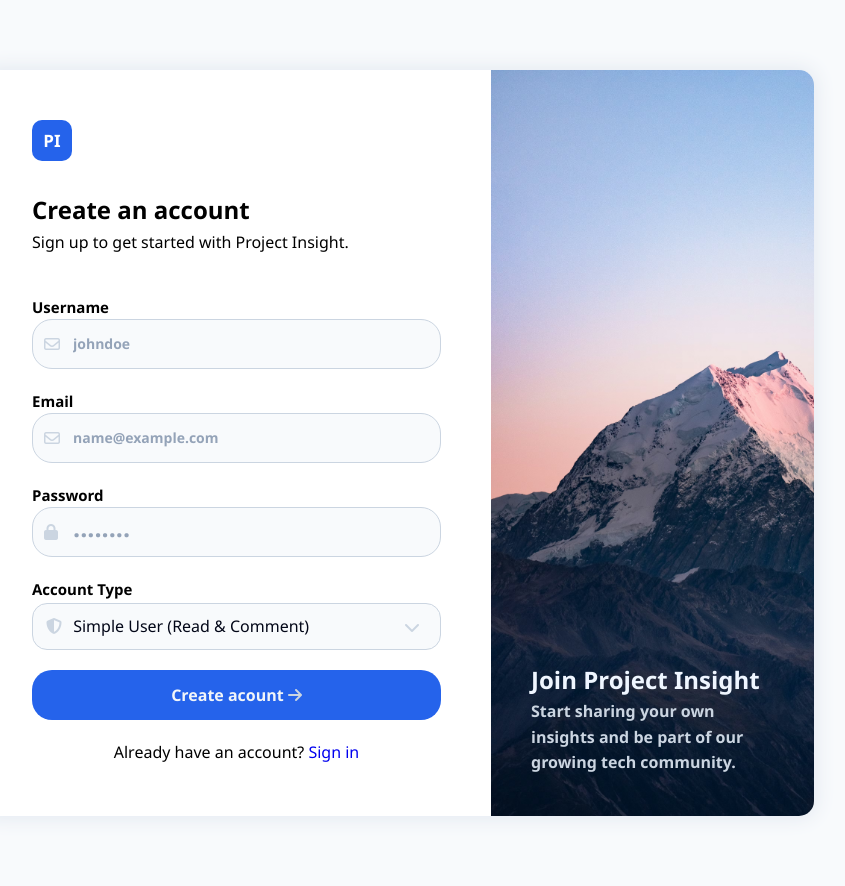
After one commit to MarwanBouhamid07/Project-final-blog, a PHP site: page /pages/signin.php in a window 1280 px wide. The commit adds this page. Shown: the whole page, without its empty margins (242-1087 px from the left). Run offline with PHP 8.4, Linux system fonts and the light colour scheme; tables that the repository leaves empty or names only in its code hold one stand-in row (values such as "Sample post"); some libraries are stand-ins or nearby versions.

Commit message:
add a sign in page just html and css code

```diff
--- a/assets/styles/header.css
+++ b/assets/styles/header.css
@@ -182,7 +182,7 @@ border: 1px solid var(--color-slate-200);
 .role{
     color: var(--color-primary-600);
 }
-@media (max-width:2136px) {
+@media (max-width:1900px) {
     main{
         width: 90%;
     }
--- a/assets/styles/login.css
+++ b/assets/styles/login.css
@@ -68,6 +68,9 @@ body {
     margin-bottom: 30px;
 
 }
+.loginform{
+    width: 80%;
+}
 .siginTitle{
     margin-bottom: 40px;
 }
@@ -76,11 +79,11 @@ body {
     height: 600px;
     box-shadow: 0 0 20px 2px var(--color-slate-200);
     background-color: var(--color-bg-surface);
-    background-repeat: no-repeat;
     border-radius: 15px;
     display: flex;
 }
 .welcome{
+    background-repeat: no-repeat;
     background-image: url('../uploads/bglogin.jpg');
     color: var(--color-primary-50);
     border-radius: 15px 0 0 15px;
--- /dev/null
+++ b/assets/styles/signin.css
@@ -0,0 +1,71 @@
+.welcome{
+        border-radius: 0 15px 15px 0;
+        background-image: url(../uploads/photo-1554629947-334ff61d85dc.avif);
+        flex-grow: 1;
+        background-size: cover;
+}
+.card-sigin{
+    height: fit-content;
+    margin:70px 0;
+}
+
+
+.selected-option {
+    display: flex;
+    justify-content: space-between;
+}
+i{
+    color: var(--color-slate-300);
+
+}
+.fa-shield-alt{
+    position: relative;
+    left: -7px;
+
+}
+
+.select-box {
+    border: 1px solid var(--color-slate-300);
+    border-radius: 15px;
+    padding: 10px 20px;
+    cursor: pointer;
+    position: relative;
+    background-color: var(--color-bg-main);
+    width: 100%;
+}
+
+.selected-option {
+    display: flex;
+    align-items: center;
+    gap: 10px;
+    color: var(--color-slate-950);
+}
+
+
+.options-list {
+    position: absolute;
+    top: 100%;
+    left: 0;
+    right: 0;
+    background: white;
+    border: 1px solid #ccc;
+    box-shadow: 0 4px 10px rgba(0,0,0,0.1);
+    list-style: none;
+    padding: 0;
+    margin-top: 5px;
+    display: none;
+    z-index: 100;
+}
+
+.options-list li {
+    padding: 12px 20px;
+}
+
+.options-list li:hover, .options-list li.active {
+    background-color: var(--color-primary-100);
+    color: var( --color-slate-800);
+}
+
+.select-box.open .options-list {
+    display: block;
+}
--- /dev/null
+++ b/pages/signin.php
@@ -0,0 +1,106 @@
+<?php
+require_once "../config/database.php";
+session_start();
+?>
+<!DOCTYPE html>
+<html lang="en">
+
+<head>
+    <meta charset="UTF-8">
+    <meta name="viewport" content="width=device-width, initial-scale=1.0">
+    <title>sign in</title>
+    <link rel="stylesheet" href="../assets/styles/login.css">
+    <link rel="stylesheet" href="../assets/styles/signin.css">
+    <script src="https://kit.fontawesome.com/8f8b4a4f39.js" crossorigin="anonymous"></script>
+</head>
+
+<body>
+    <?php if (isset($_SESSION['error'])): ?>
+        <div class="error" style="color: red; text-align: center;">
+            <?php
+            echo $_SESSION['error'];
+            unset($_SESSION['error']);
+            ?>
+        </div>
+    <?php endif; ?>
+    <section class="card-sigin card-login">
+        <div class="loginform">
+            <div class="logo">PI</div>
+            <div class="siginTitle">
+                <h2>Create an account</h2>
+                <p>Sign up to get started with Project Insight.</p>
+            </div>
+            <form action="../actions/auth-login.php" method="post">
+                <div class="group group-username">
+                    <label for="username">Username</label>
+                    <span class="pass-icon"><i class="fa-regular fa-envelope"></i></span>
+                    <input type="text" placeholder="johndoe" id="username" name="username" required>
+                </div>
+                <div class="group group-email">
+                    <label for="email">Email</label>
+                    <span class="pass-icon"><i class="fa-regular fa-envelope"></i></span>
+                    <input type="email" placeholder="name@example.com" id="email" name="email" required>
+                </div>
+                <div class=" group group-pass">
+                    <label for="pass">Password</label>
+                    <span class="pass-icon"><i class="fa-solid fa-lock"></i></span>
+                    <input type="password" placeholder="........" id="pass" name="password" required>
+                </div>
+                <div class="group">
+                <div class="custom-select-container">
+                    <label>Account Type</label>
+                    <div class="select-box" id="selectBox">
+                        <div class="selected-option">
+                            <div class="icon-with-select">
+                                <i class="fas fa-shield-alt"></i> <span>Simple User (Read & Comment)</span>
+                            </div>
+                            <i class="fas fa-chevron-down arrow"></i>
+                        </div>
+                        <ul class="options-list" id="optionsList">
+                            <li data-value="user" class="active">Simple User (Read & Comment)</li>
+                            <li data-value="author">Author (Write & Publish)</li>
+                        </ul>
+                    </div>
+                    <input type="hidden" name="account_type" id="accountTypeInput" value="user">
+                </div>
+                </div>
+                <button type="submit">Create acount <i class="fa-solid fa-arrow-right"></i></button>
+            </form>
+            <div class="hasnt-acount">Already have an account? <a href="login.php">Sign in</a></div>
+        </div>
+        <div class="welcome">
+            <h1>Join Project Insight</h1>
+            <p>Start sharing your own insights and be part of our growing tech community.</p>
+        </div>
+    </section>
+    <script>
+        const selectBox = document.getElementById('selectBox');
+        const optionsList = document.getElementById('optionsList');
+        const input = document.getElementById('accountTypeInput');
+
+        selectBox.addEventListener('click', () => {
+            selectBox.classList.toggle('open');
+        });
+
+        optionsList.querySelectorAll('li').forEach(option => {
+            option.addEventListener('click', (e) => {
+                const text = e.target.innerText;
+                const value = e.target.getAttribute('data-value');
+
+                selectBox.querySelector('span').innerText = text;
+                input.value = value;
+
+                optionsList.querySelectorAll('li').forEach(li => li.classList.remove('active'));
+                e.target.classList.add('active');
+            });
+        });
+
+        window.addEventListener('click', (e) => {
+            if (!selectBox.contains(e.target)) {
+                selectBox.classList.remove('open');
+            }
+        });
+    </script>
+</body>
+
+</html>
```
Also changed, not shown: assets/styles/home.css (+22 -2 lines), assets/uploads/photo-1554629947-334ff61d85dc.avif (added), 1 other file.
